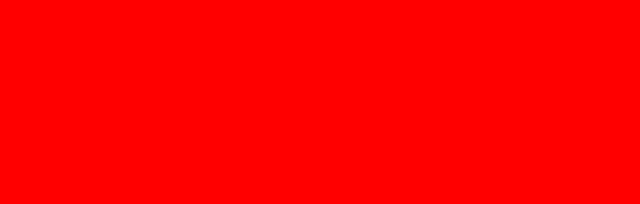
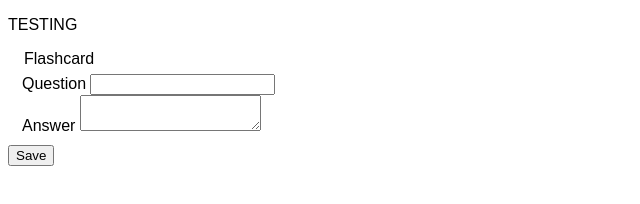
Before and after one commit to Daniel-io/developerLog, a website built with webpack: page src/app/index.html in a window 1280 px wide. Shown: the whole page, without its empty margins (0-640 px from the left). Built offline with nearby package versions, Linux system fonts and the light colour scheme.

Commit message:
Testing work

```diff
--- a/src/app/css/main.css
+++ b/src/app/css/main.css
@@ -1,8 +1,12 @@
 * {
   box-sizing: border-box;
-  background-color: red
 }
 
 body {
   font-family: sans-serif;
 }
+
+
+fieldset {
+  border: none;
+}
--- a/src/app/index.html
+++ b/src/app/index.html
@@ -7,6 +7,35 @@
   </head>
   <body>
     <div id="app"></div>
-    <canvas class="canvas" width="800" height="600"></canvas>
+    <p>TESTING</p>
+
+    <form class="flashcard flashcard--editor" id="form">
+      <fieldset class="flashcard__fieldset">
+        <legend>Flashcard</legend>
+
+        <div class="flashcard__field">
+          <label
+            class="flashcard__label flashcard__label--question"
+            for="question"
+          >
+            Question
+          </label>
+          <input type="text" id="question" name="question" required>
+        </div>
+
+        <div class="flashcard__field">
+          <label
+            class="flashcard__label flashcard__label--answer"
+            for="answer"
+          >
+            Answer
+          </label>
+          <textarea id="answer" name="answer" required></textarea>
+        </div>
+      </fieldset>
+
+      <button type="submit">Save</button>
+    </form>
+
   </body>
 </html>
--- a/src/app/js/api/getRow.js
+++ b/src/app/js/api/getRow.js
@@ -15,7 +15,7 @@ export const getRows = async () => {
   console.log(rows);
 }
 
-// getRows();
+getRows();
 
 
 export const postRows = async () => {
@@ -35,7 +35,7 @@ export const postRows = async () => {
   };
 
   const response = await request('http://localhost:3000/api/post/rows', options);
-
+  console.log(response)
 }
 
 postRows();
```
